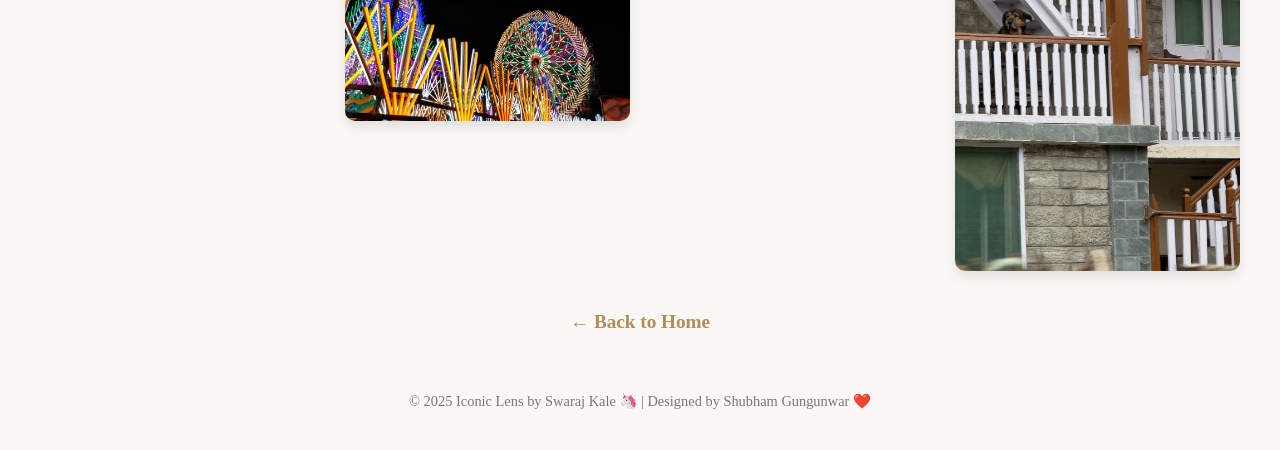
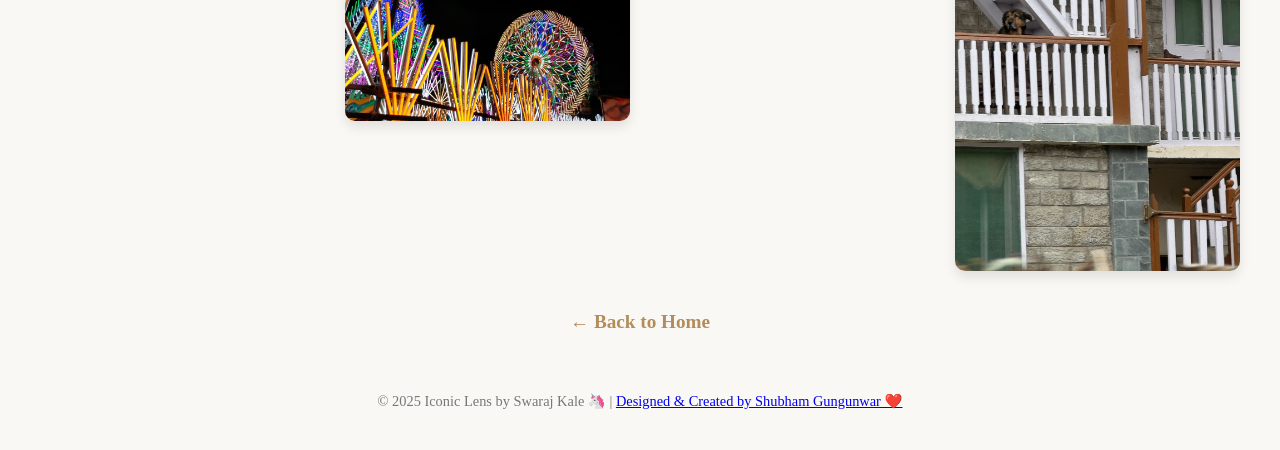
Before and after one commit to codeshubhamm/SWARAJ-KALE-ICONIC-LENS-, a plain HTML site: page gallery.html in a window 1280 px wide. Shown: the part 1574-2024 px from the top of the page. Drawn offline with Linux system fonts and the light colour scheme.

Commit message:
Update gallery.html

```diff
--- a/gallery.html
+++ b/gallery.html
@@ -134,7 +134,7 @@
 <a href="index.html" class="back-home">← Back to Home</a>
 
 <footer>
-  © 2025 Iconic Lens by Swaraj Kale 🦄 | Designed by Shubham Gungunwar ❤️
+  © 2025 Iconic Lens by Swaraj Kale 🦄 | <a href="https://www.linkedin.com/in/shubham-gungunwar-010536325/" target="_blank" >Designed & Created by Shubham Gungunwar ❤️</a>
 </footer>
 
 <!-- Lightbox Container -->
```
